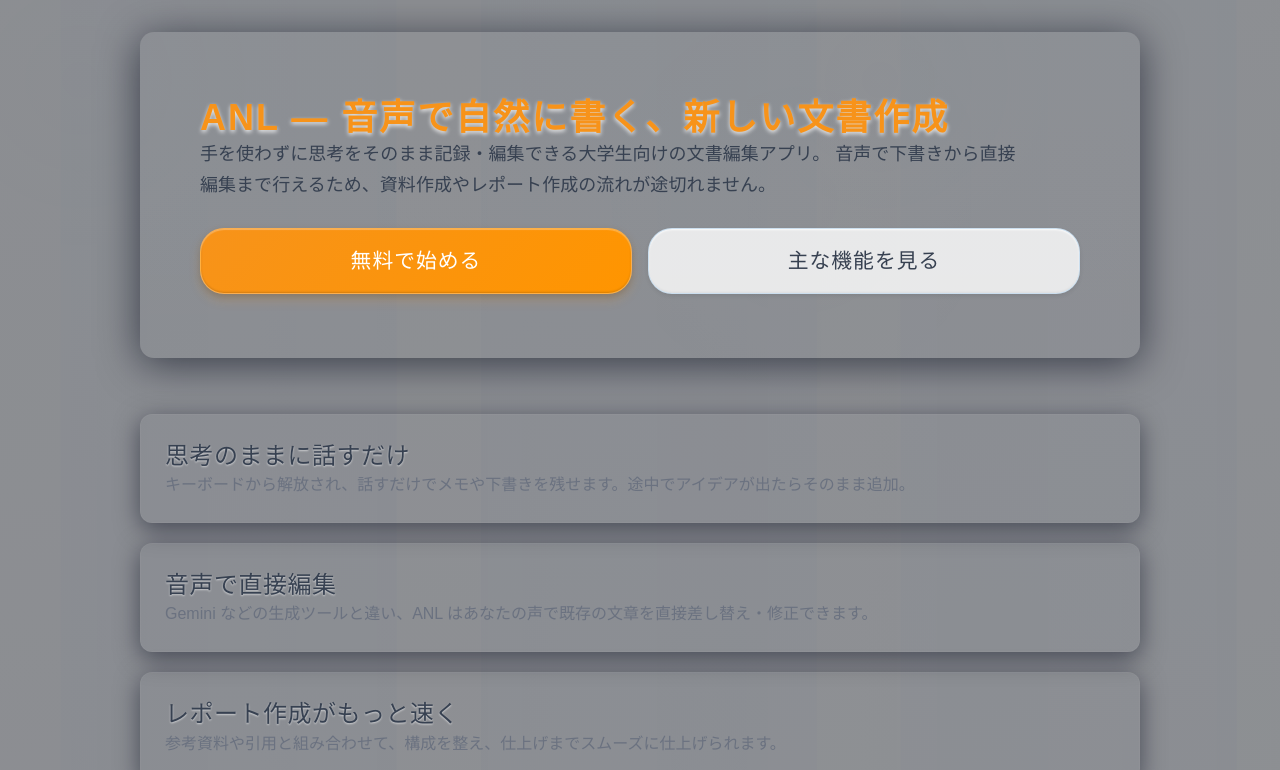
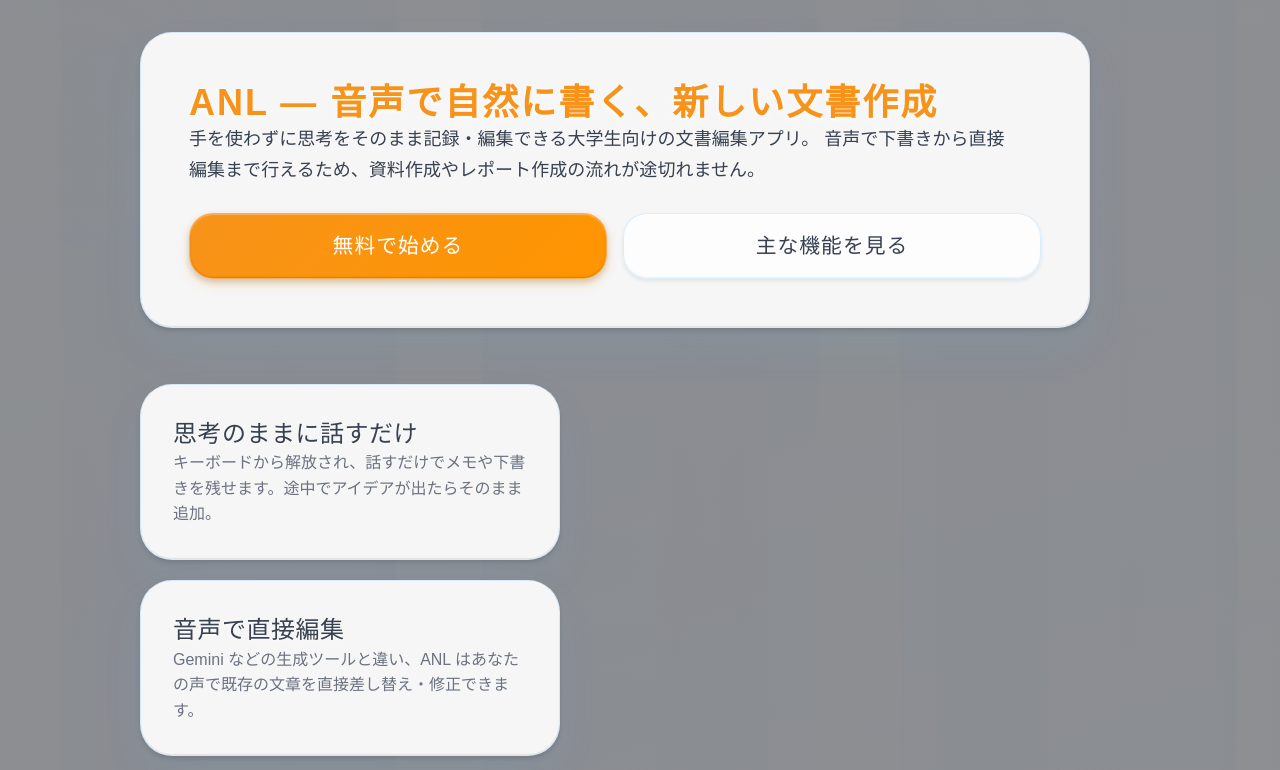
Before and after one commit to yuki-js/ANL-enpit, a React (Vite) app: page / in a window 1280 px wide. Shown: the top 770 px of the page. Built offline with nearby package versions, Linux system fonts and the light colour scheme; a web font is replaced by a local one.

Commit message:
コンポーネントを使う！！！

```diff
--- a/src/components/screens/HomeHeroScreen.module.css
+++ b/src/components/screens/HomeHeroScreen.module.css
@@ -121,6 +121,27 @@
   line-height: 1.6;
 }
 
+/* Hero を既存の Panel コンポーネントで包むための微調整クラス */
+.heroPanel {
+  /* Panel が既に背景・シャドウを持つため、ここでは余白と最大幅だけを整える */
+  padding: 0;
+  border-radius: 20px;
+  max-width: 1000px;
+  width: 100%;
+  box-shadow: none;
+  background: linear-gradient(180deg, rgba(255,255,255,0.02), rgba(255,255,255,0.01));
+}
+
+/* Block を Panel で包むときのカード間隔調整 */
+.blockPanel {
+  margin: 0;
+  padding: 1rem;
+  border-radius: 12px;
+  background: linear-gradient(180deg, rgba(255,255,255,0.01), rgba(255,255,255,0.01));
+  box-shadow: 0 6px 24px rgba(2,6,23,0.5);
+  border: 1px solid rgba(255,255,255,0.03);
+}
+
 /* きらめき装飾（控えめ、テック感） */
 .sparkle {
   position: absolute;
--- a/src/components/screens/HomeHeroScreen.tsx
+++ b/src/components/screens/HomeHeroScreen.tsx
@@ -3,6 +3,7 @@
 import { Background } from '../ui/Background/Background'
 import { Text } from '../ui/Text/Text'
 import { Button } from '../ui/Button/Button'
+import { Panel } from '../ui/Panel/Panel'
 
 /**
  * HomeHeroScreen
@@ -19,7 +20,7 @@
 
       <main className={styles.page}>
         {/* Hero */}
-        <section className={styles.hero} aria-label="home-hero">
+        <Panel size="large" className={styles.heroPanel} aria-label="home-hero">
           <div className={styles.content}>
             <Text as="h1" variant="h1" color="brand" className={styles.title}>
               ANL — 音声で自然に書く、新しい文書作成
@@ -39,36 +40,36 @@
               </Button>
             </div>
           </div>
-        </section>
+        </Panel>
 
         {/* Features: stacked vertical blocks */}
         <section className={styles.blocks} aria-label="features">
-          <div className={styles.block}>
+          <Panel size="medium" className={styles.blockPanel}>
             <Text as="h3" variant="h3" color="primary" className={styles.blockTitle}>
               思考のままに話すだけ
             </Text>
             <Text variant="body" color="secondary" className={styles.blockDesc}>
               キーボードから解放され、話すだけでメモや下書きを残せます。途中でアイデアが出たらそのまま追加。
             </Text>
-          </div>
+          </Panel>
 
-          <div className={styles.block}>
+          <Panel size="medium" className={styles.blockPanel}>
             <Text as="h3" variant="h3" color="primary" className={styles.blockTitle}>
               音声で直接編集
             </Text>
             <Text variant="body" color="secondary" className={styles.blockDesc}>
               Gemini などの生成ツールと違い、ANL はあなたの声で既存の文章を直接差し替え・修正できます。
             </Text>
-          </div>
+          </Panel>
 
-          <div className={styles.block}>
+          <Panel size="medium" className={styles.blockPanel}>
             <Text as="h3" variant="h3" color="primary" className={styles.blockTitle}>
               レポート作成がもっと速く
             </Text>
             <Text variant="body" color="secondary" className={styles.blockDesc}>
               参考資料や引用と組み合わせて、構成を整え、仕上げまでスムーズに仕上げられます。
             </Text>
-          </div>
+          </Panel>
         </section>
       </main>
     </div>
```
